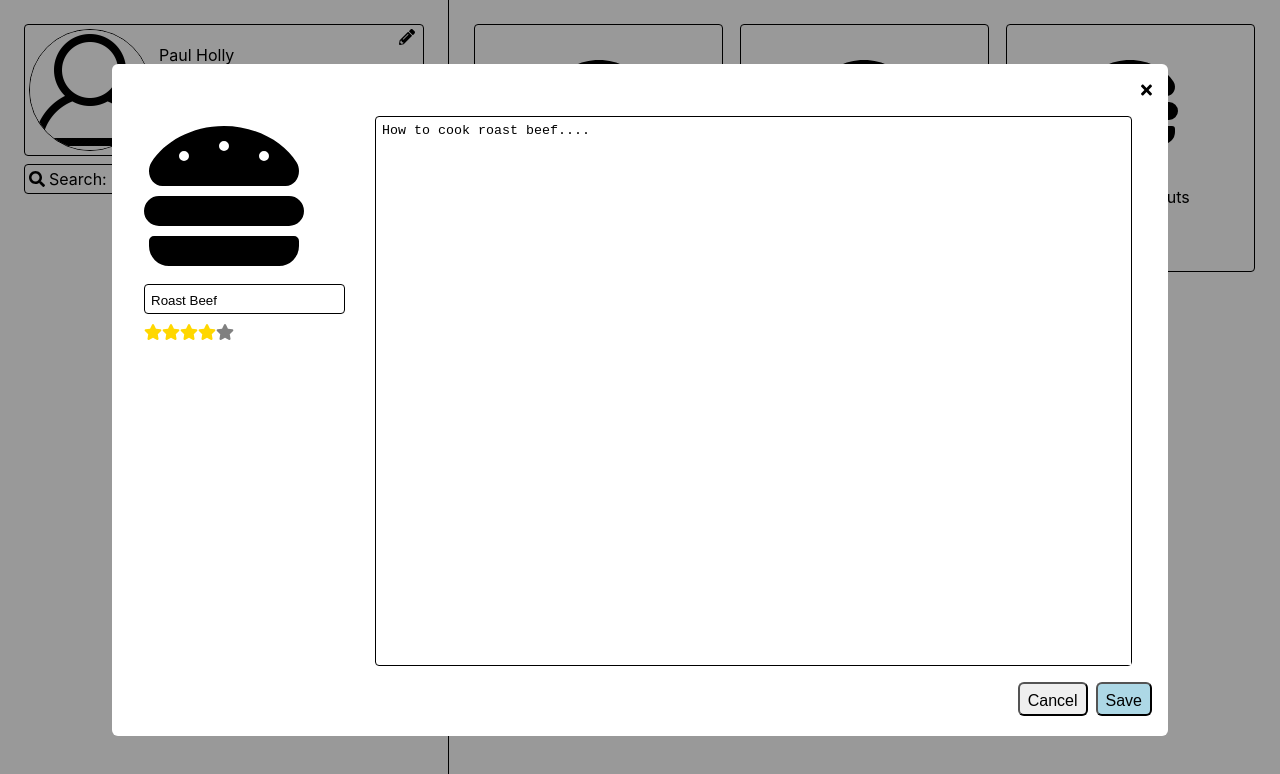
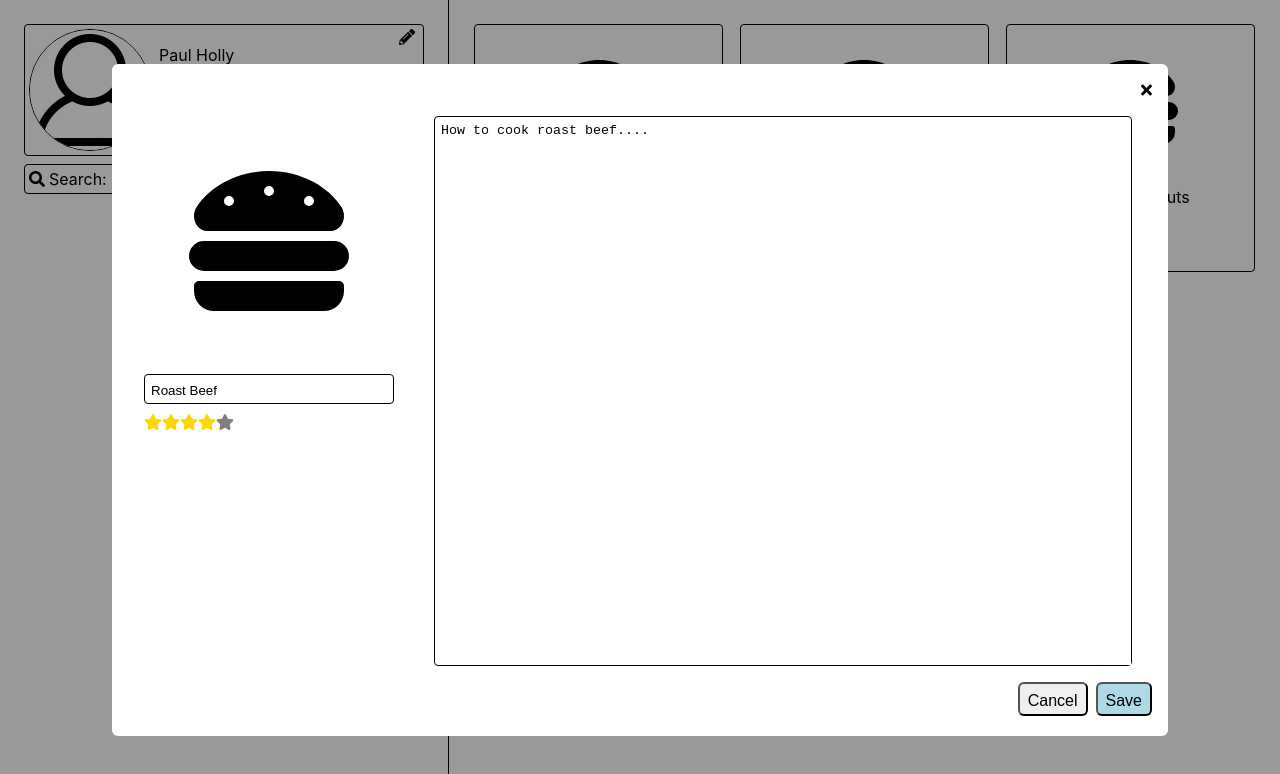
Before and after one commit to EmanuelVoikhansky/RecipeBook, a React (Create React App) app in the folder recipe-book/: page / in a window 1280 px wide. Both pictures are taken after a click on the element "Roast Beef". Shown: the top 774 px of the page. Built offline with nearby package versions, Linux system fonts and the light colour scheme.

Commit message:
image, image editing, and images for main grid when available

```diff
--- /dev/null
+++ b/recipe-book/src/common/EditableImage.js
@@ -0,0 +1,68 @@
+// @flow
+
+import * as React from "react";
+import { useState } from "react";
+import Icon from "./Icon.js";
+import Image from "./Image.js";
+import "../App.css";
+
+type Props = {
+  fallback: React.Node,
+  src: ?string,
+  onChange: (string) => void,
+  size: string,
+};
+
+function EditableImage({ fallback, src, onChange, size }: Props): React.Node {
+  const [mouseIn, setMouseIn] = useState(false);
+  return (
+    <div
+      style={{
+        position: "static",
+      }}
+      onMouseEnter={() => setMouseIn(true)}
+      onMouseLeave={() => setMouseIn(false)}
+    >
+      <div
+        style={{
+          position: "relative",
+          display: "flex",
+          height: size,
+          width: size,
+          justifyContent: "center",
+          alignItems: "center",
+        }}
+      >
+        {mouseIn ? (
+          <label
+            for="imageUpload"
+            style={{
+              position: "absolute",
+              cursor: "pointer",
+              width: "100%",
+              height: "100%",
+            }}
+          >
+            <Icon icon="faPencilAlt" />
+          </label>
+        ) : null}
+        <input
+          type="file"
+          accept="image/*"
+          id="imageUpload"
+          style={{
+            position: "absolute",
+            opacity: 0, // this component is invisible
+            zIndex: -1,
+          }}
+          onChange={(event) =>
+            onChange(URL.createObjectURL(event.target.files[0]))
+          }
+        />
+        {src != null ? <Image src={src} size={size} /> : fallback}
+      </div>
+    </div>
+  );
+}
+
+export default EditableImage;
--- /dev/null
+++ b/recipe-book/src/common/Image.js
@@ -0,0 +1,26 @@
+// @flow
+
+import * as React from "react";
+
+type Props = {
+  src: string,
+  size: string,
+};
+
+function Image({ src, size }: Props): React.Node {
+  return (
+    <div
+      style={{
+        backgroundImage: `url(${src})`,
+        backgroundSize: "cover",
+        backgroundPosition: "top center",
+        backgroundRepeat: "no-repeat",
+        borderRadius: "6px",
+        height: size,
+        width: size,
+      }}
+    />
+  );
+}
+
+export default Image;
--- a/recipe-book/src/common/Recipe.js
+++ b/recipe-book/src/common/Recipe.js
@@ -2,6 +2,7 @@
 
 import * as React from "react";
 import Icon from "./Icon.js";
+import Image from "./Image.js";
 import StarRatingWidget from "./StarRatingWidget.js";
 import "../App.css";
 
@@ -19,6 +20,7 @@ type Props = {
 };
 
 function Recipe({ recipe, onClick }: Props): React.Node {
+  const { imageUrl } = recipe;
   return (
     <div
       className="Border Vertical Centered"
@@ -30,7 +32,11 @@ function Recipe({ recipe, onClick }: Props): React.Node {
       }}
       onClick={onClick}
     >
-      <Icon icon="faHamburger" size="6x" />
+      {imageUrl != null ? (
+        <Image src={imageUrl} size="150px" />
+      ) : (
+        <Icon icon="faHamburger" size="6x" />
+      )}
       <span>
         <p>{recipe.name}</p>
         <StarRatingWidget stars={recipe.stars} />
--- a/recipe-book/src/common/RecipeForm.js
+++ b/recipe-book/src/common/RecipeForm.js
@@ -4,6 +4,7 @@ import * as React from "react";
 import { useState } from "react";
 import Icon from "./Icon.js";
 import TextInput from "./TextInput.js";
+import EditableImage from "./EditableImage.js";
 import "../App.css";
 import StarRatingWidget from "./StarRatingWidget.js";
 import type { RecipeType } from "./Recipe.js";
@@ -44,7 +45,19 @@ function RecipeForm(props: Props): React.Node {
         className="Horizontal"
       >
         <div style={{ marginLeft: "16px" }}>
-          <Icon className="Border Centered" icon="faHamburger" size="10x" />
+          <EditableImage
+            fallback={
+              <Icon className="Border Centered" icon="faHamburger" size="10x" />
+            }
+            src={recipe.imageUrl}
+            onChange={(imageUrl) =>
+              setRecipe({
+                ...recipe,
+                imageUrl,
+              })
+            }
+            size="250px"
+          />
           <TextInput
             value={recipe.name}
             onChange={(name) =>
--- a/recipe-book/src/common/TextInput.js
+++ b/recipe-book/src/common/TextInput.js
@@ -38,7 +38,7 @@ function TextInput({
       className="Border"
       style={{
         margin: margin ?? "",
-        width: "100%",
+        width: "calc(100% - 10px)",
       }}
     >
       <label>
```
